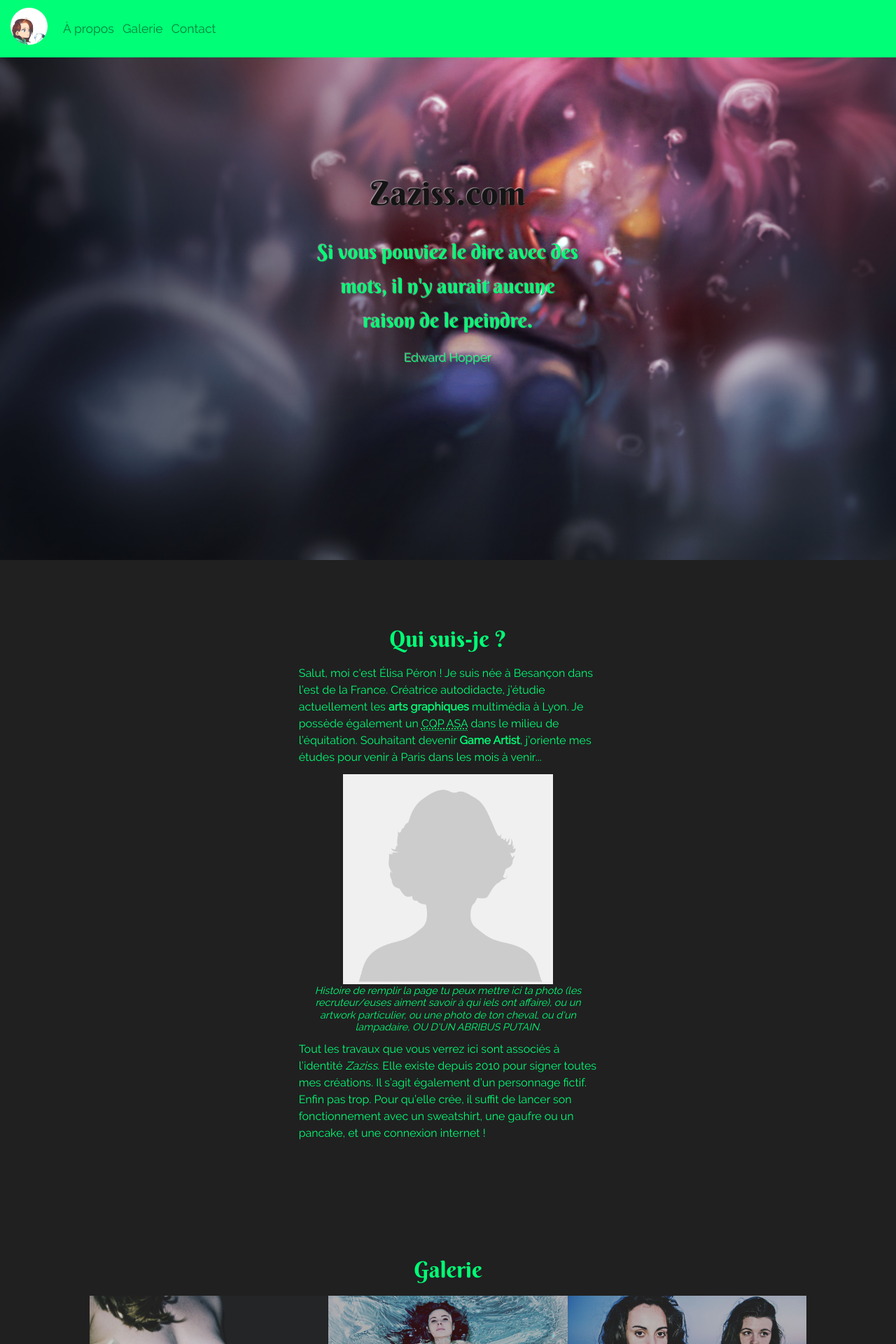
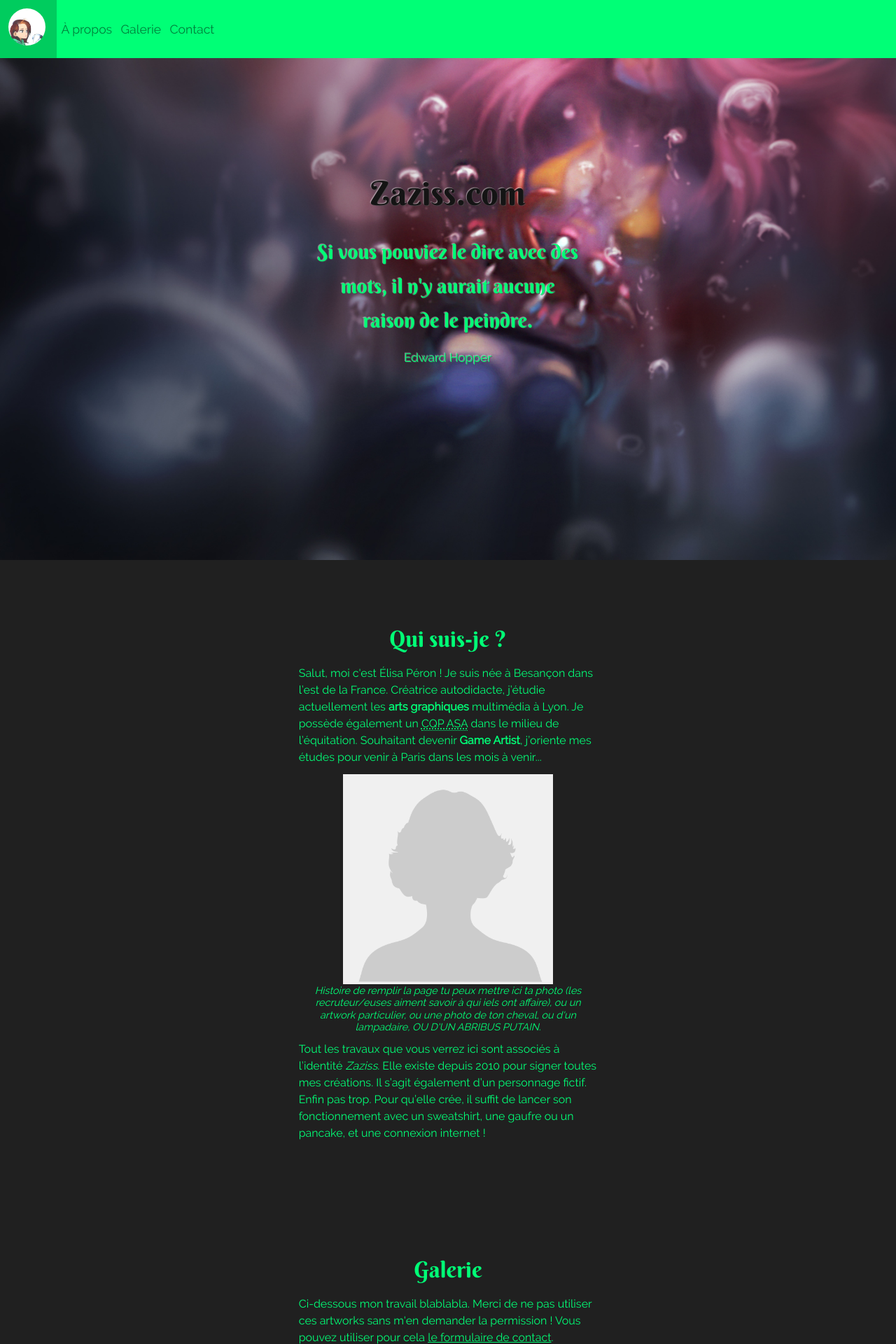
Before and after one commit to gjorando/portfolio-zaziss, a PHP site: page / in a window 1280 px wide. Shown: the top 1920 px of the page at 70% size. Run offline with PHP 8.4, Linux system fonts and the light colour scheme.

Commit message:
Added hovering on navbar, links on gallery

```diff
--- a/assets/css/style.css
+++ b/assets/css/style.css
@@ -64,6 +64,16 @@ h6
 	margin-bottom: 0.1em;
 }
 
+a
+{
+	color: #00FF76;
+}
+
+a:hover
+{
+	color: #00CF46;
+}
+
 /*
  * HEADER
  */
@@ -74,25 +84,51 @@ nav
 	top: 0;
 	left: 0;
 	right: 0;
-	padding: 0.7em;
 	background: #00FF76;
 	z-index: 2;
 	text-align: left;
 }
 
+nav ul
+{
+	height: 100%;
+	display: flex;
+	align-items: stretch;
+}
+
 nav li
 {
-	display: inline-block;
-	margin-right: 4px;
-	margin-left: 4px;
-	vertical-align: middle;
+	display: flex;
+	background: none;
+	transition: .2s ease;
 }
 
 nav a
 {
+	align-self: center;
+	padding-left: 0.35em;
+	padding-right: 0.35em;
+	padding-top: 0.7em;
+	padding-bottom: 0.7em;
+	display: inline-block;
 	text-decoration: none;
 	color: rgba(0, 0, 0, .5);
 	font-size: 1.1em;
+}
+
+nav li:nth-child(1) a
+{
+	padding-left: 0.7em;
+}
+
+nav li:hover
+{
+	background: rgba(0, 0, 0, .2);
+}
+
+nav li:hover a
+{
+	color: rgba(0, 0, 0, .5);
 }
 
 nav img
@@ -264,6 +300,13 @@ section .figure
  * FOOTER
  */
 
+footer
+{
+	background: #404040;
+	padding-top: 2em;
+	padding-bottom: 2em;
+}
+
 /*
  * FONTS
  */
--- a/view/index.php
+++ b/view/index.php
@@ -35,8 +35,10 @@
 	</section>
 	<section id="gallery">
 		<h2>Galerie</h2>
+		<p>Ci-dessous mon travail blablabla. Merci de ne pas utiliser ces artworks sans m'en demander la permission ! Vous pouvez utiliser pour cela <a href="#contact">le formulaire de contact</a>.</p>
 		<ul class="grid">
 			<li>
+				<a href="/data/gallery/preview/1.jpg">
 				<img src="/data/gallery/preview/1.jpg" alt="Une jolie nimage" />
 				<div class="grid_overlay">
 					<div class="grid_overlay_content">
@@ -46,8 +48,10 @@
 						<div class="grid_disclaimer">(c)Jspas qui mais il faut que je te demande le nom de l'artiste pck c'est super stylé</div>
 					</div>
 				</div>
+				</a>
 			</li>
 			<li>
+				<a href="/data/gallery/preview/2.jpg">
 				<img src="/data/gallery/preview/2.jpg" alt="Une autre jolie nimage" />
 				<div class="grid_overlay">
 					<div class="grid_overlay_content">
@@ -57,8 +61,10 @@
 						<div class="grid_disclaimer">(c)Jspas qui mais il faut que je te demande le nom de l'artiste pck c'est super stylé</div>
 					</div>
 				</div>
+				</a>
 			</li>
 			<li>
+				<a href="/data/gallery/preview/3.jpg">
 				<img src="/data/gallery/preview/3.jpg" alt="Deux personnes sur une plage" />
 				<div class="grid_overlay">
 					<div class="grid_overlay_content">
@@ -68,8 +74,10 @@
 						<div class="grid_disclaimer">(c)Jspas qui mais il faut que je te demande le nom de l'artiste pck c'est super stylé</div>
 					</div>
 				</div>
+				</a>
 			</li>
 			<li>
+				<a href="/data/gallery/preview/4.jpg">
 				<img src="/data/gallery/preview/4.jpg" alt="ROUSSE" />
 				<div class="grid_overlay">
 					<div class="grid_overlay_content">
@@ -79,8 +87,10 @@
 						<div class="grid_disclaimer">(c)Jspas qui mais il faut que je te demande le nom de l'artiste pck c'est super stylé</div>
 					</div>
 				</div>
+				</a>
 			</li>
 			<li>
+				<a href="/data/gallery/preview/5.jpg">
 				<img src="/data/gallery/preview/5.jpg" alt="Chill" />
 				<div class="grid_overlay">
 					<div class="grid_overlay_content">
@@ -90,8 +100,10 @@
 						<div class="grid_disclaimer">(c)Jspas qui mais il faut que je te demande le nom de l'artiste pck c'est super stylé</div>
 					</div>
 				</div>
+				</a>
 			</li>
 			<li>
+				<a href="/data/gallery/preview/6.jpg">
 				<img src="/data/gallery/preview/6.jpg" alt="Cuteness overload" />
 				<div class="grid_overlay">
 					<div class="grid_overlay_content">
@@ -101,8 +113,10 @@
 						<div class="grid_disclaimer">(c)Jspas qui mais il faut que je te demande le nom de l'artiste pck c'est super stylé</div>
 					</div>
 				</div>
+				</a>
 			</li>
 			<li>
+				<a href="/data/gallery/preview/7.jpg">
 				<img src="/data/gallery/preview/7.jpg" alt="Aesthetic" />
 				<div class="grid_overlay">
 					<div class="grid_overlay_content">
@@ -112,6 +126,7 @@
 						<div class="grid_disclaimer">(c)Jspas qui mais il faut que je te demande le nom de l'artiste pck c'est super stylé</div>
 					</div>
 				</div>
+				</a>
 			</li>
 		</ul>
 	</section>
@@ -122,7 +137,8 @@
 		<p>Retrouvez moi aussi sur <a href="https://twitter.com/" title="@Zaziss">Twitter</a>, <a href="https://www.facebook.com/ZazissElisaPeron/" title="Zaziss">Facebook</a>, ou directement par mail via elisa.peron [arobase] zaziss [point] com !</p>
 	</section>
 	<footer>
-		Crafté par : <a href="https://portfolio.intensifi.es/" title="Guillaume's portfolio">Guillaume JORANDON</a>.
+		Artworks, charte graphique : Élisa Péron<br />
+		Code : <a href="https://portfolio.intensifi.es/" title="Guillaume's portfolio">Guillaume JORANDON</a>
 	</footer>
 </body>
 </html>
```
